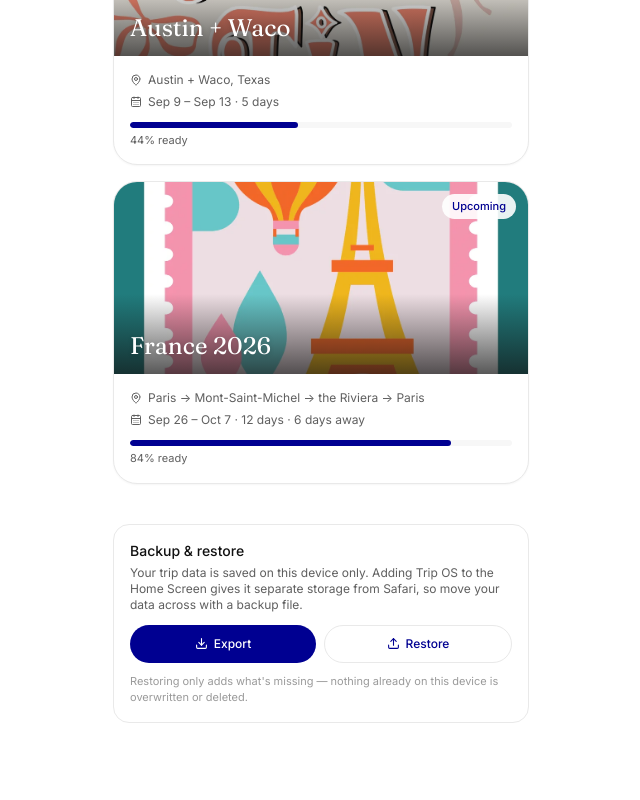
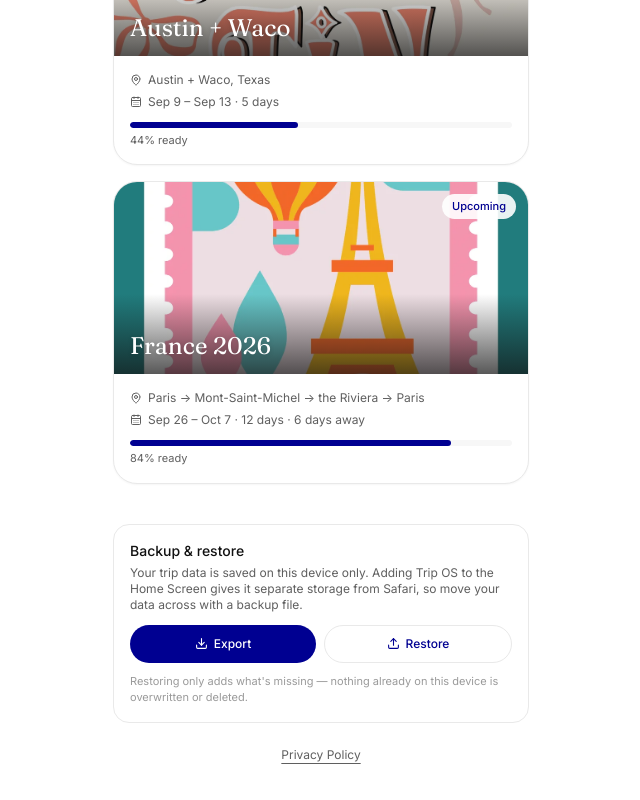
Before and after one commit to rosiecleansllc-byte/Trip-OS, a React (Vite) app: page / in a window 1280 px wide. Shown: the part 328-1128 px from the top of the page, without its empty margins (319-959 px from the left). Before the commit the page ends 1091 px from the top, so only its background shows below. Built offline with nearby package versions, Linux system fonts and the light colour scheme.

Commit message:
Link privacy policy from Trip OS home

```diff
--- a/src/pages/TripsHome.tsx
+++ b/src/pages/TripsHome.tsx
@@ -1,5 +1,5 @@
 import { useState } from 'react'
-import { useNavigate } from 'react-router-dom'
+import { Link, useNavigate } from 'react-router-dom'
 import { CalendarDays, MapPin } from 'lucide-react'
 import { clsx } from 'clsx'
 import { trips } from '../data/tripsIndex'
@@ -130,6 +130,12 @@ export function TripsHome() {
         <div className="mt-4">
           <BackupPanel />
         </div>
+
+        <div className="mt-6 flex justify-center">
+          <Link to="/privacy" className="text-xs text-ink-soft underline underline-offset-4">
+            Privacy Policy
+          </Link>
+        </div>
       </div>
     </div>
   )
```
